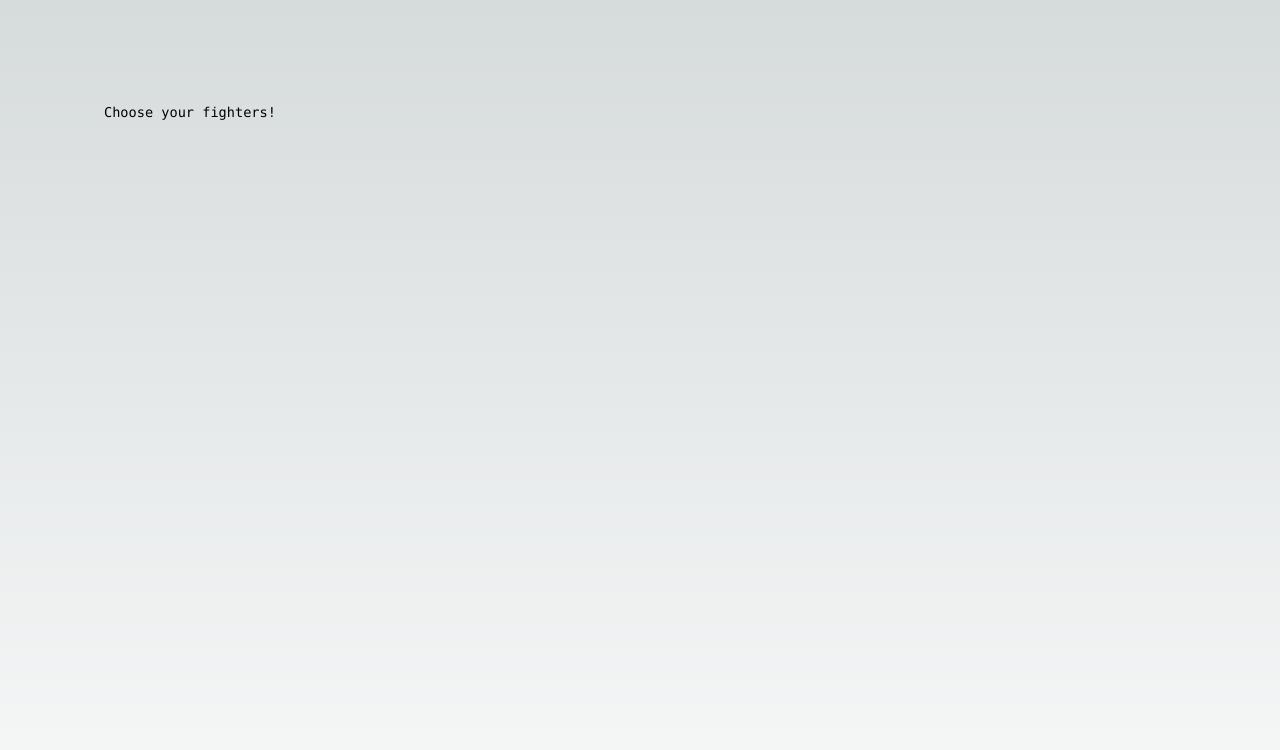
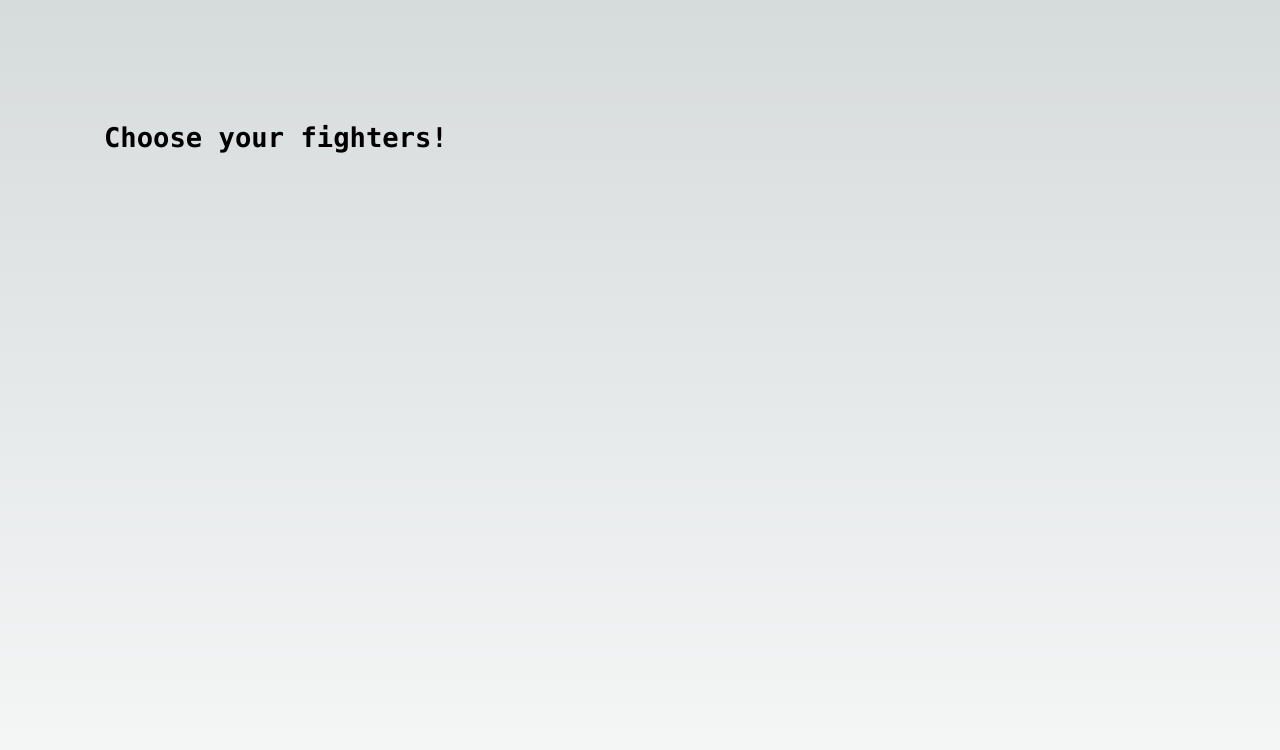
Before and after one commit to WardVerc/jedi-fighters, a Next.js app: page / in a window 1280 px wide. Shown: the top 750 px of the page. Built offline with nearby package versions, Linux system fonts and the light colour scheme.

Commit message:
test-commit: personal ssh login works

```diff
--- a/src/app/page.tsx
+++ b/src/app/page.tsx
@@ -4,7 +4,9 @@ import styles from './page.module.css';
 export default function Home() {
   return (
     <main className={styles.main}>
-      <div className={styles.description}>Choose your fighters!</div>
+      <div className={styles.description}>
+        <h1>Choose your fighters!</h1>
+      </div>
     </main>
   );
 }
```
